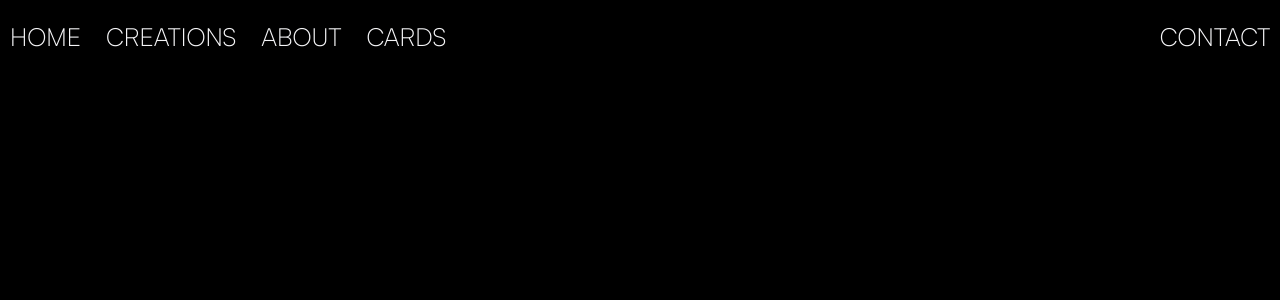
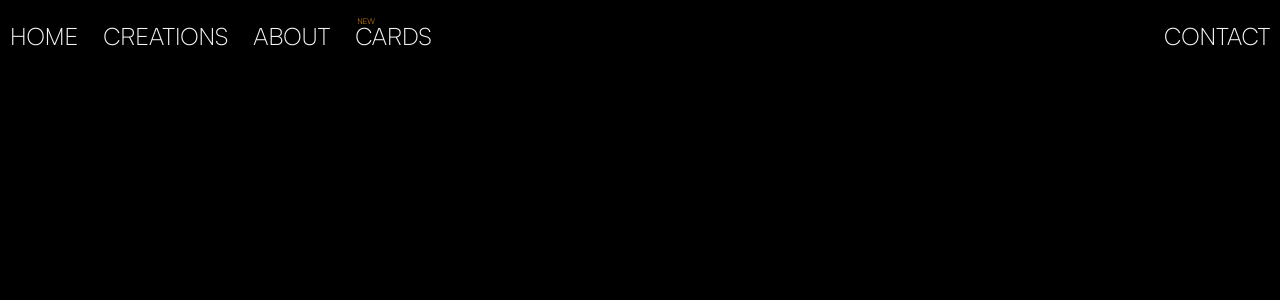
Before and after one commit to ClementSaint-Hilaire/Portfolio-2, a PHP site: page /php/navbar.php in a window 1280 px wide. Shown: the top 300 px of the page. Run offline with PHP 8.4, Linux system fonts and the light colour scheme.

Commit message:
correcitf navbar

```diff
--- a/css/navbar.css
+++ b/css/navbar.css
@@ -5,6 +5,7 @@
     --gris: #75757A;
     --blanc1: #F5F5F7;
     --blanc2: #FAFAFA;
+    --orange : #FF9F0A;
 }
 *{
     padding: 0;
@@ -40,7 +41,21 @@ body {
     background: transparent;
     color: var(--blanc1);
     font-family: 'Satoshi-Light';
-    font-size: 25px;
+    font-size: 1.5rem;
+}
+.new {
+    position: relative;
+    display: flex;
+    flex-direction: column;
+    justify-content: start;
+}
+.new h1 {
+    font-size: 0.5rem;
+    color: var(--orange);
+    font-family: 'Satoshi-Variable';
+    position: absolute;
+    top: -4px;
+    left: 2px;
 }
 .content_right {
     position: relative;
@@ -48,5 +63,5 @@ body {
     background: transparent;
     color: var(--blanc1);
     font-family: 'Satoshi-Light';
-    font-size: 25px;
+    font-size: 1.5rem;
 }
--- a/css/satoshi.css
+++ b/css/satoshi.css
@@ -39,7 +39,7 @@
   src: url('../fonts/Satoshi-Variable.woff2') format('woff2'),
        url('../fonts/Satoshi-Variable.woff') format('woff'),
        url('../fonts/Satoshi-Variable.ttf') format('truetype');
-       font-weight: 300 900;
+       font-weight: 100;
        font-display: swap;
        font-style: normal;
 }
--- a/css/style.css
+++ b/css/style.css
@@ -5,6 +5,7 @@
     --gris: #75757A;
     --blanc1: #F5F5F7;
     --blanc2: #FAFAFA;
+    --orange : #FF9F0A;
 }
 *{
     padding: 0;
--- a/php/navbar.php
+++ b/php/navbar.php
@@ -16,7 +16,10 @@
         <a href="#">HOME</a>
         <a href="#">CREATIONS</a>
         <a href="#">ABOUT</a>
-        <a href="#" target="_blank">CARDS</a>
+        <div class="new">
+            <h1>NEW</h1>
+            <a href="#" target="_blank">CARDS</a>
+        </div>
     </div>
     <a href="#" class="content_right">CONTACT</a>
 </section>
```
